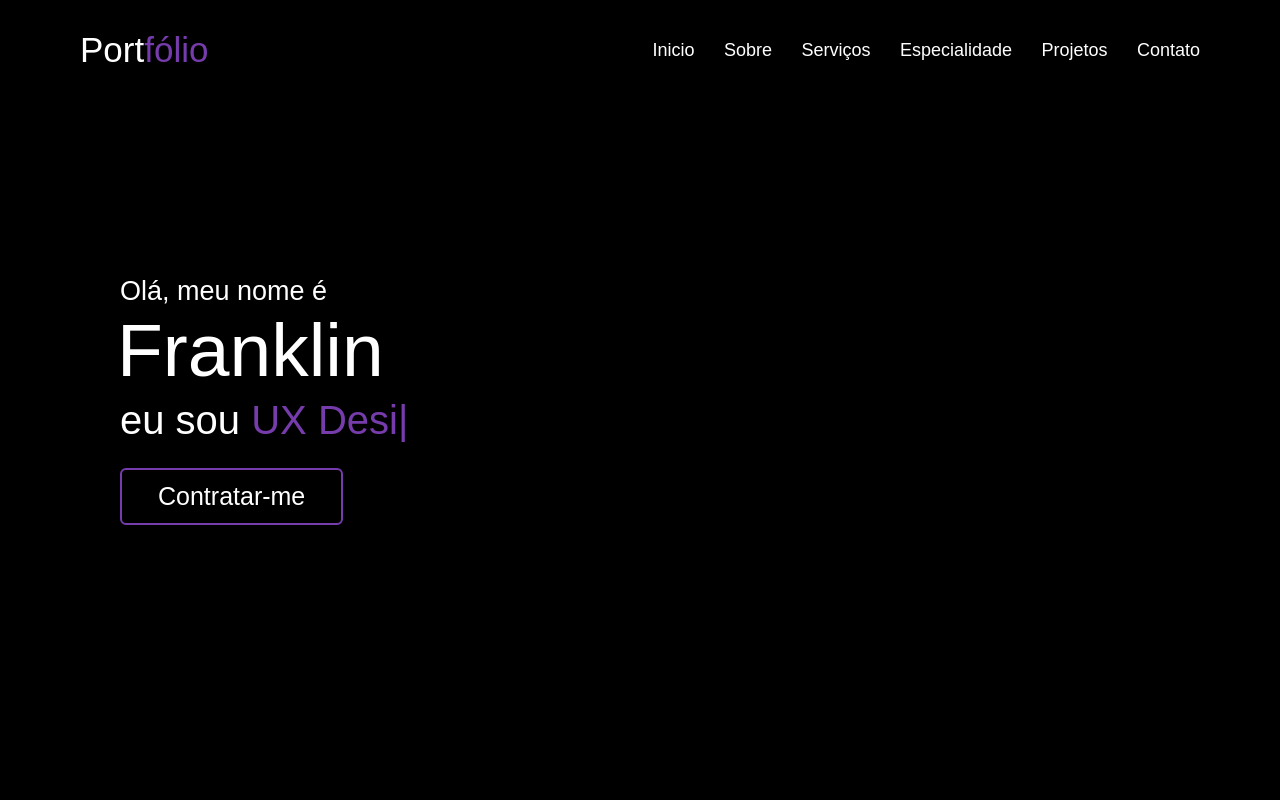
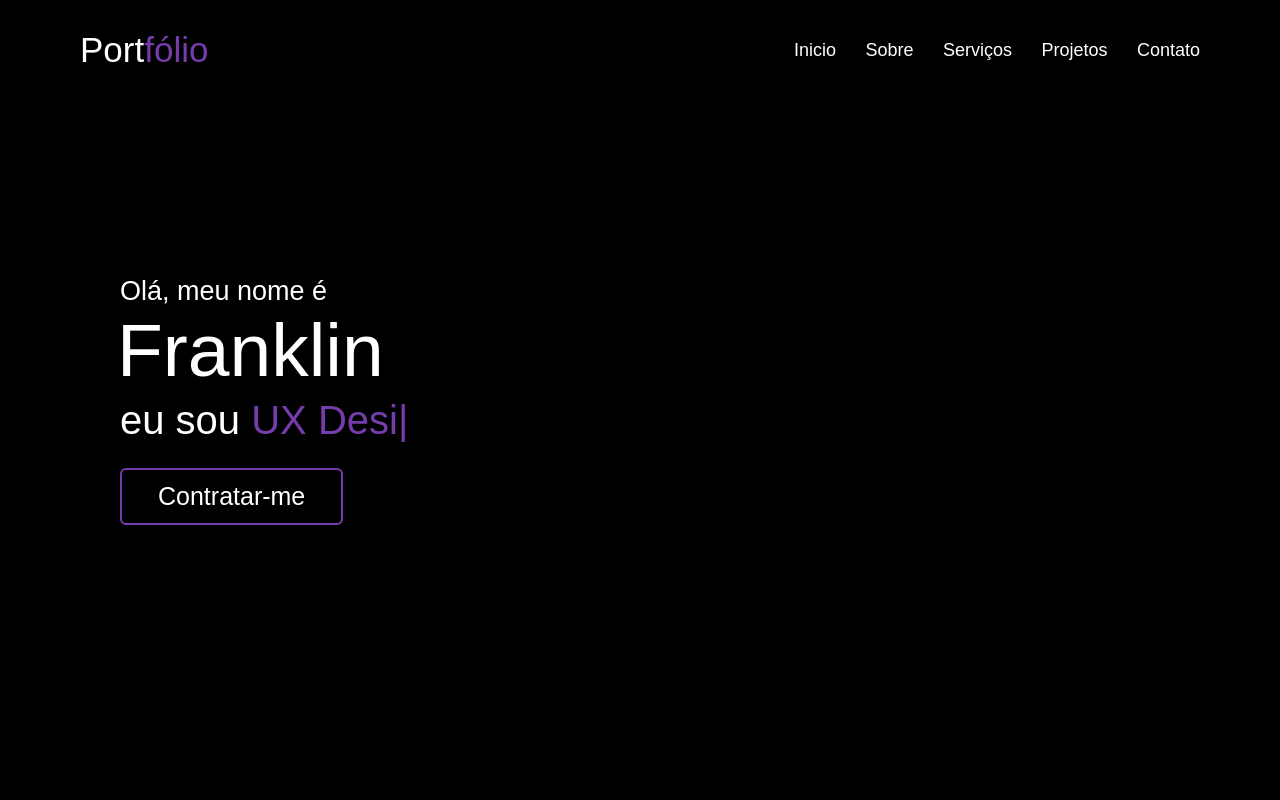
Before and after one commit to dev-franklin/portifolio-fran, a plain HTML site: page index.html in a window 1280 px wide. Shown: the top 800 px of the page. Drawn offline with nearby package versions, Linux system fonts and the light colour scheme.

Commit message:
Update index.html

```diff
--- a/index.html
+++ b/index.html
@@ -18,7 +18,6 @@
                 <li><a href="#home">Inicio</a></li>
                 <li><a href="#about">Sobre</a></li>
                 <li><a href="#services">Serviços</a></li>
-                <li><a href="#skills">Especialidade</a></li>
                 <li><a href="#teams">Projetos</a></li>
                 <li><a href="#contact">Contato</a></li>
             </ul>
```
